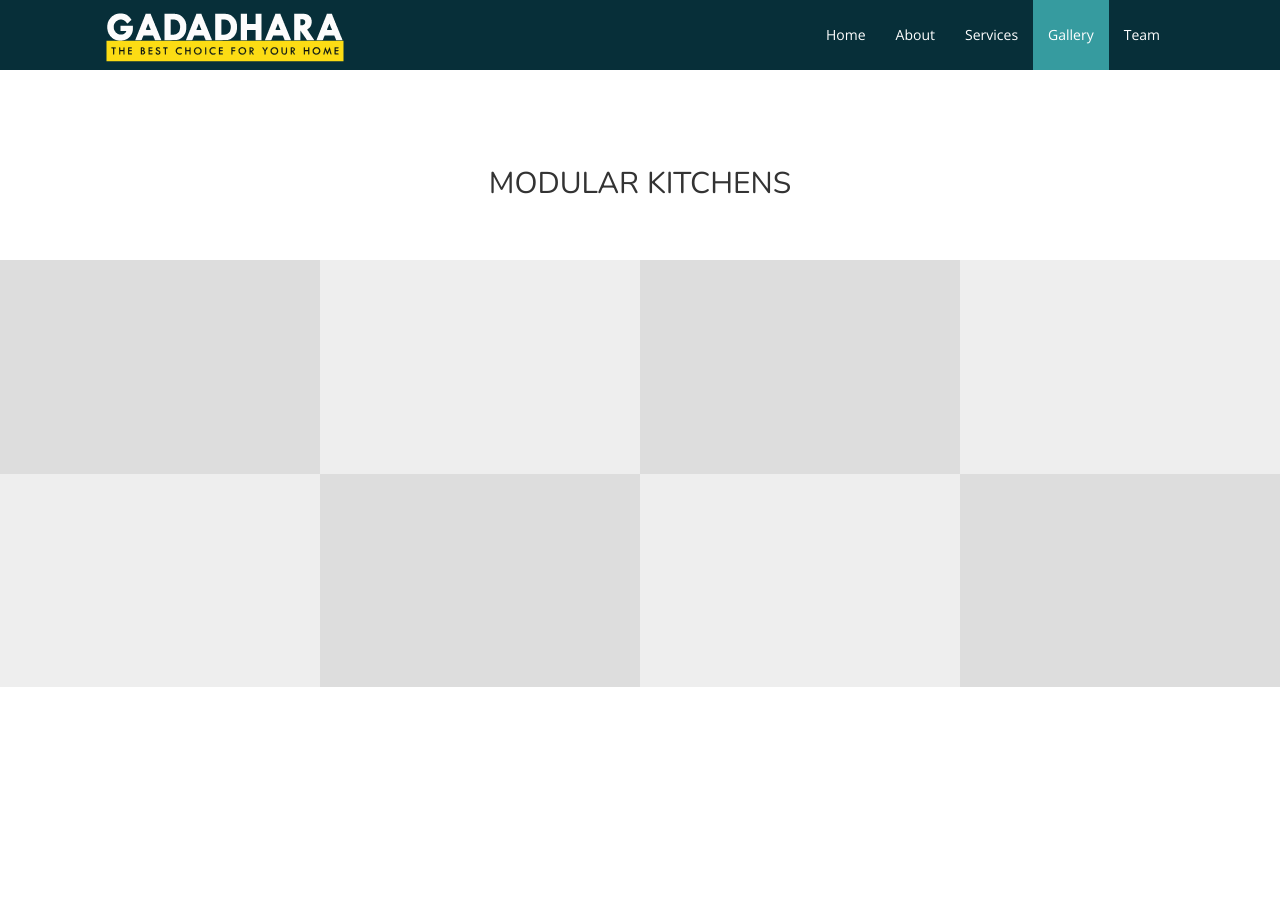
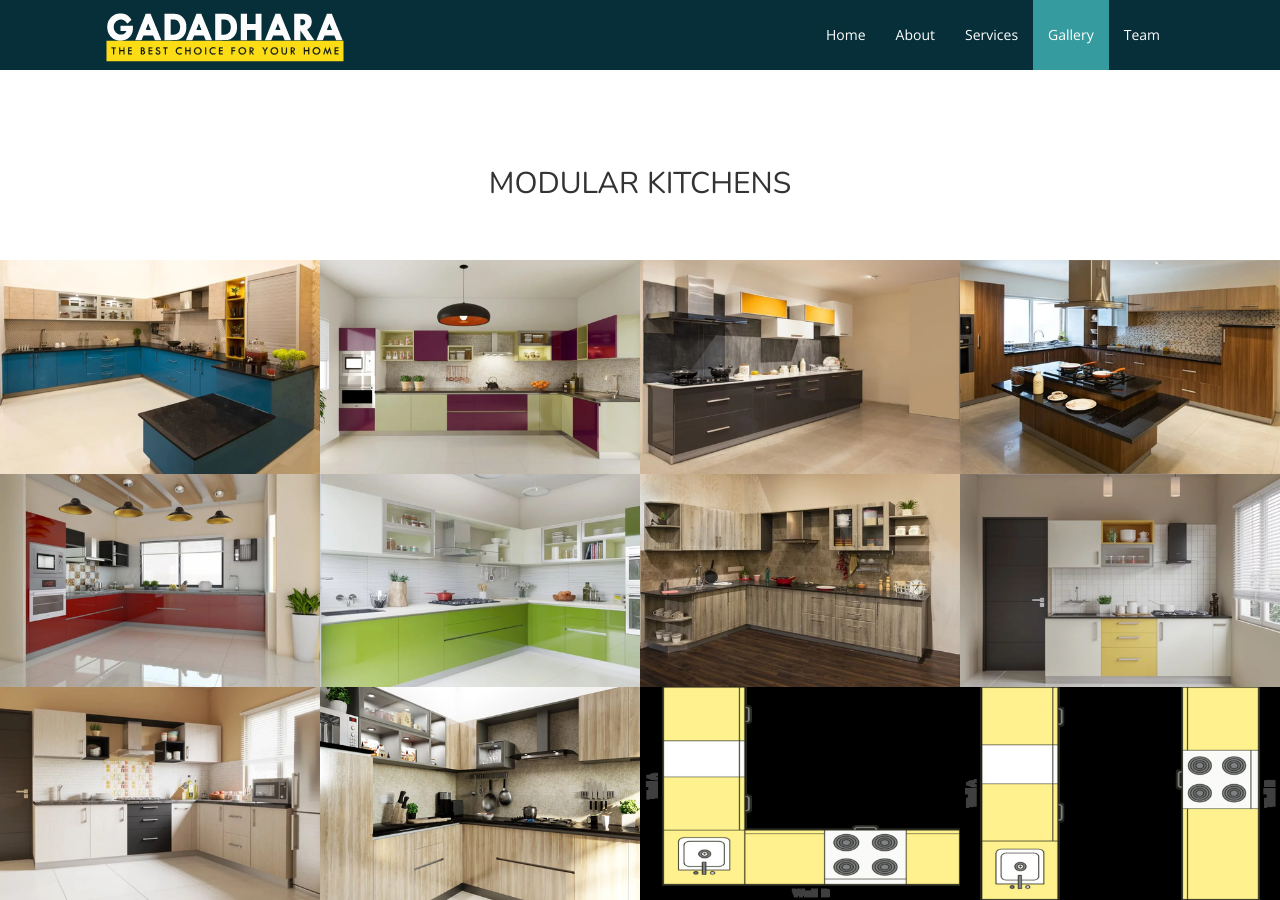
Before and after one commit to gadadhara/GADADHARA, a Jekyll site: the page built from index.html, in a window 1280 px wide and 900 px high, scrolled down 5550 px. Built offline with Jekyll 4.4.1, drawn with Linux system fonts in a browser that asks for light colours; nearby versions of some CDN libraries.

Commit message:
Update kitchen.yml

```diff
--- a/_data/kitchen.yml
+++ b/_data/kitchen.yml
@@ -1,30 +1,47 @@
-- image_thumb: gallery-small.jpg
-  image_large: gallery-large.jpg
+- image_thumb: 17.jpg
+  image_large: 17.jpg
   image_alt: something meaningful
 
-- image_thumb: gallery-small2.jpg
-  image_large: gallery-large.jpg
+- image_thumb: 18.jpg
+  image_large: 18.jpg
   image_alt: something meaningful
 
-- image_thumb: gallery-small.jpg
-  image_large: gallery-large.jpg
+- image_thumb: 19.jpg
+  image_large: 19.jpg
   image_alt: something meaningful
 
-- image_thumb: gallery-small2.jpg
-  image_large: gallery-large.jpg
+- image_thumb: 20.jpg
+  image_large: 20.jpg
   image_alt: something meaningful
 
-- image_thumb: gallery-small2.jpg
-  image_large: gallery-large.jpg
-  image_alt: something meaningful
-- image_thumb: gallery-small.jpg
-  image_large: gallery-large.jpg
+- image_thumb: 21.jpg
+  image_large: 21.jpg
   image_alt: something meaningful
 
-- image_thumb: gallery-small2.jpg
-  image_large: gallery-large.jpg
+- image_thumb: 22.jpg
+  image_large: 22.jpg
   image_alt: something meaningful
 
-- image_thumb: gallery-small.jpg
-  image_large: gallery-large.jpg
+- image_thumb: 23.jpg
+  image_large: 23.jpg
   image_alt: something meaningful
+
+- image_thumb: 24.jpg
+  image_large: 24.jpg
+  image_alt: something meaningful
+
+- image_thumb: 25.jpg
+  image_large: 25.jpg
+  image_alt: something meaningful
+
+- image_thumb: 26.jpg
+  image_large: 26.jpg
+  image_alt: something meaningful
+
+- image_thumb: 27.jpg
+  image_large: 27.jpg
+  image_alt: something meaningful
+
+- image_thumb: 28.jpg
+  image_large: 28.jpg
+  image_alt: something meaningful
```
